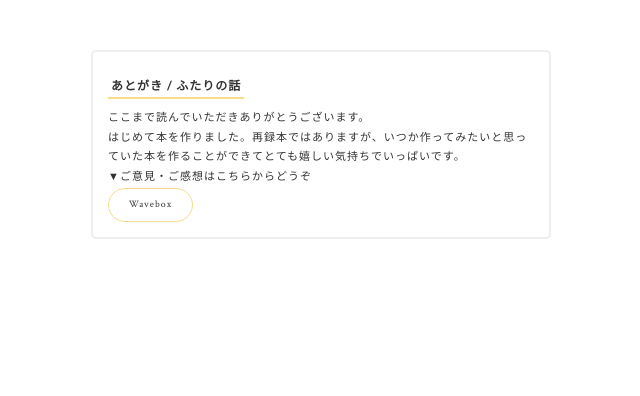
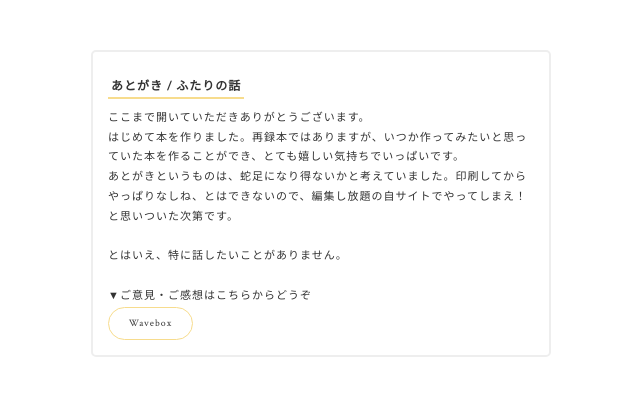
Before and after one commit to bisqhq/bisqhq.github.io, a Jekyll site: the page note/note1.html, which Jekyll copies as it is, in a window 1280 px wide. Shown: the top 396 px of the page, without its empty margins (319-959 px from the left). Built offline with Jekyll 4.4.1, drawn with Linux system fonts in a browser that asks for light colours; some web fonts are replaced.

Commit message:
Update note1.html

```diff
--- a/note/note1.html
+++ b/note/note1.html
@@ -12,8 +12,12 @@
 <div class="wrp">
 <div class="text">
         <h2>あとがき / ふたりの話</h2><br>
-    ここまで読んでいただきありがとうございます。<br>
-    はじめて本を作りました。再録本ではありますが、いつか作ってみたいと思っていた本を作ることができてとても嬉しい気持ちでいっぱいです。
+    ここまで開いていただきありがとうございます。<br>
+    はじめて本を作りました。再録本ではありますが、いつか作ってみたいと思っていた本を作ることができ、とても嬉しい気持ちでいっぱいです。
+    <br>
+    あとがきというものは、蛇足になり得ないかと考えていました。印刷してからやっぱりなしね、とはできないので、編集し放題の自サイトでやってしまえ！と思いついた次第です。<br>
+    <br>
+    とはいえ、特に話したいことがありません。<br>
     <br>
         ▼ご意見・ご感想はこちらからどうぞ<br>
     <a href="https://wavebox.me/wave/bm4tc1fdf2s2zz8k/" class="booth-btn" target="_blank" rel="noopener noreferrer">Wavebox</a><br>
```
